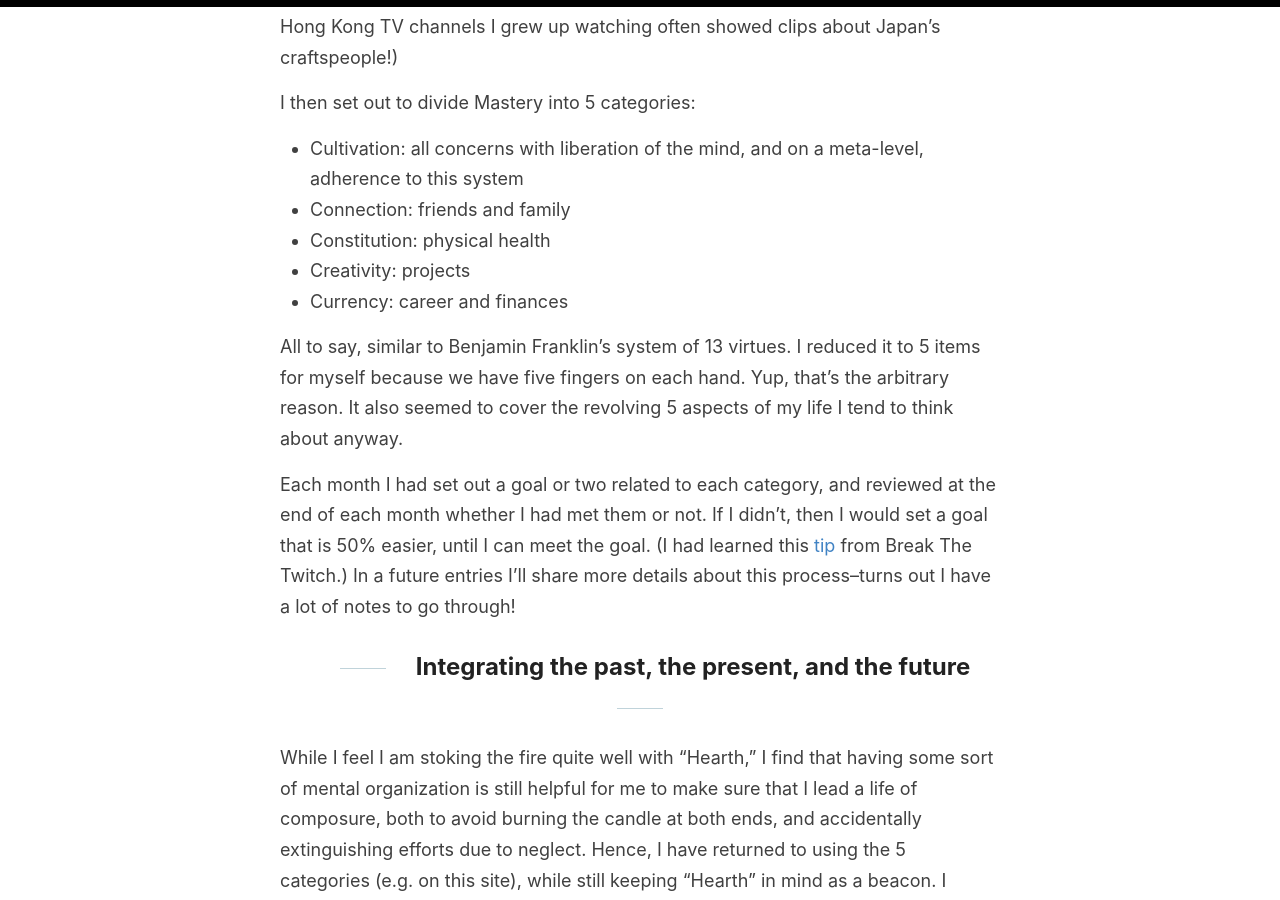
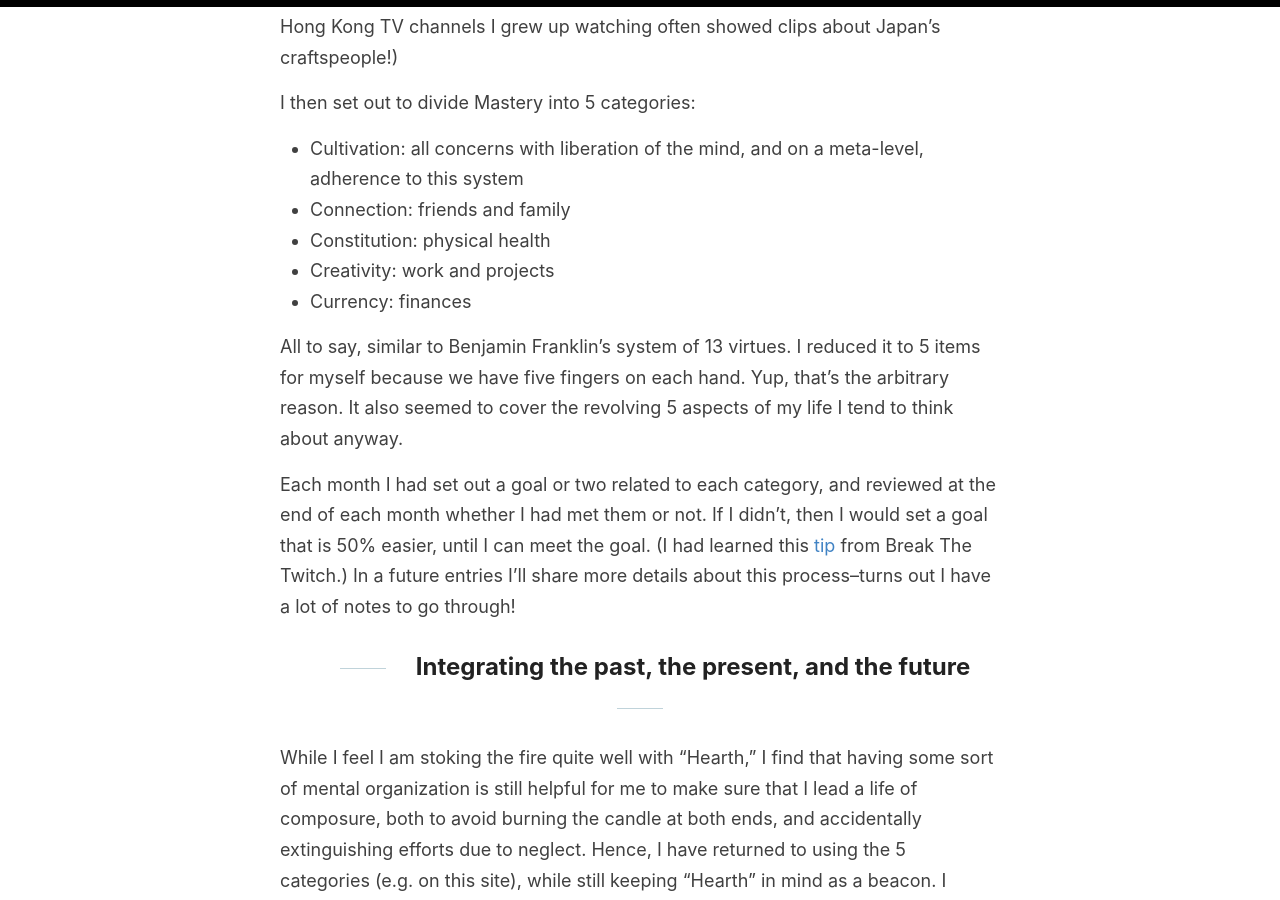
Before and after one commit to codestin/codestin.github.io, a Jekyll site: the page built from _posts/2020-04-13-A-Fools-Reflection-Hearth-Mastery.md, in a window 1280 px wide and 900 px high, scrolled down 1957 px. Built offline with Jekyll 4.4.1, drawn with Linux system fonts in a browser that asks for light colours; comment, search, counter and statistics services are not loaded.

Commit message:
Update 2020-04-13-A-Fools-Reflection-Hearth-Mastery.md

```diff
--- a/_posts/2020-04-13-A-Fools-Reflection-Hearth-Mastery.md
+++ b/_posts/2020-04-13-A-Fools-Reflection-Hearth-Mastery.md
@@ -34,9 +34,9 @@ In 2019, I had chosen the word "Mastery," though this was before I was aware of
 I then set out to divide Mastery into 5 categories:
 - Cultivation: all concerns with liberation of the mind, and on a meta-level, adherence to this system
 - Connection: friends and family
-- Constitution: physical  health
-- Creativity: projects
-- Currency: career and finances
+- Constitution: physical health
+- Creativity: work and projects
+- Currency: finances
 
 All to say, similar to Benjamin Franklin's system of 13 virtues. I reduced it to 5 items for myself because we have five fingers on each hand. Yup, that's the arbitrary reason. It also seemed to cover the revolving 5 aspects of my life I tend to think about anyway.
 
```
